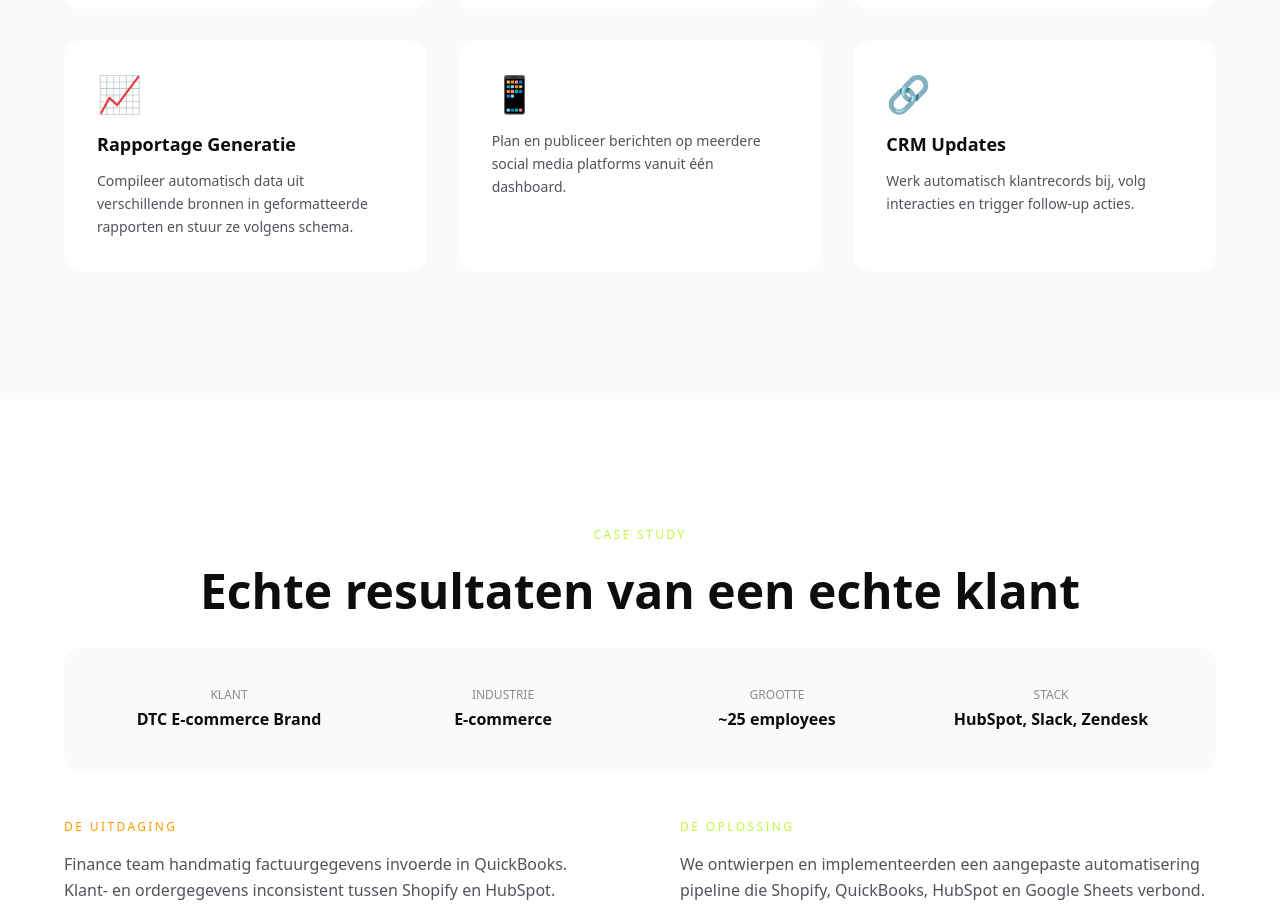
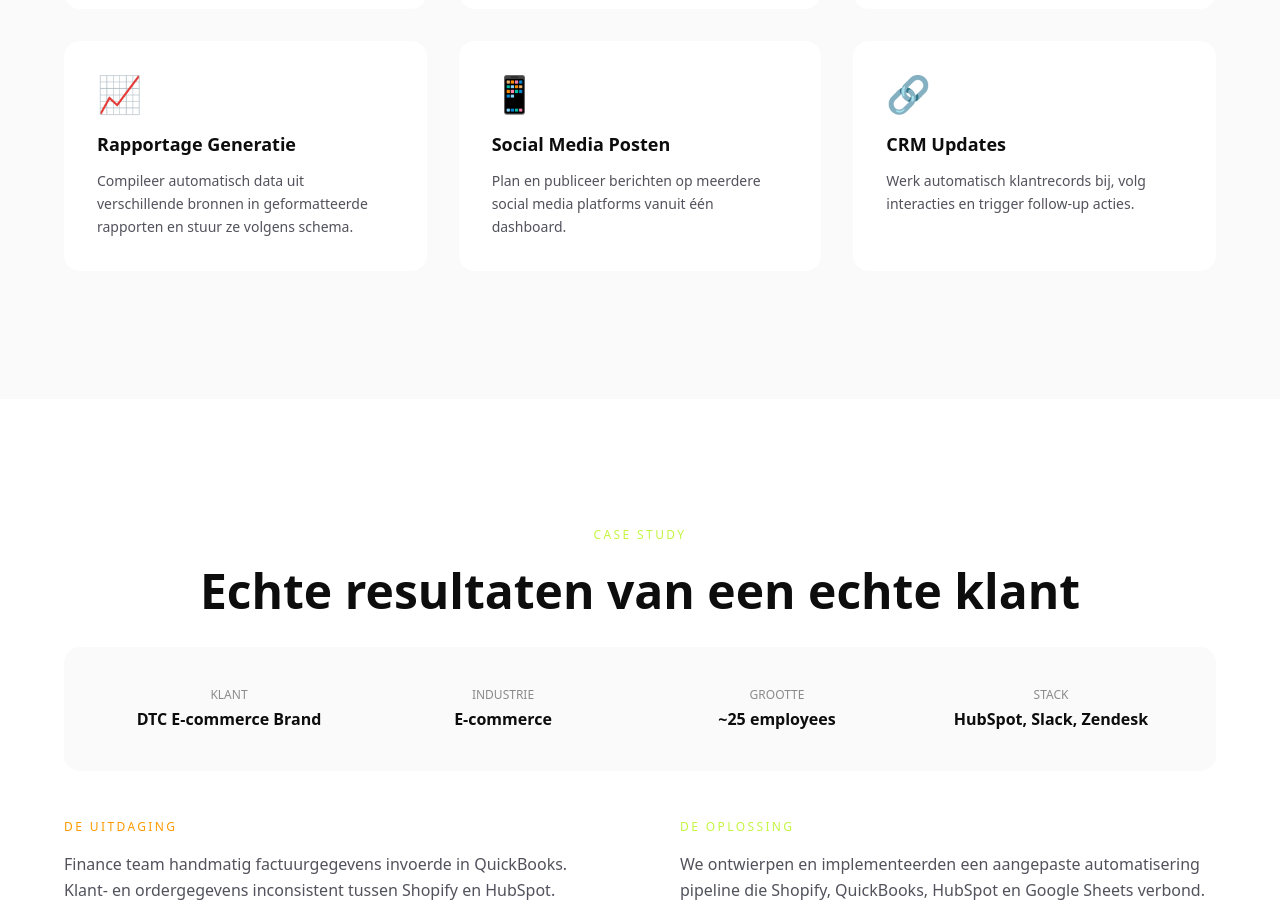
Before and after one commit to Jarno97/jsolutions, a Next.js app: page /automations in a window 1280 px wide. Shown: the part 2140-3048 px from the top of the page. Built offline with nearby package versions, Linux system fonts and the light colour scheme.

Commit message:
Fix typo: titlenl -> titleNl

```diff
--- a/src/app/automations/page.tsx
+++ b/src/app/automations/page.tsx
@@ -41,7 +41,7 @@ const automationsUseCases = [
   {
     icon: "📱",
     title: "Social Media Posting",
-    titlenl: "Social Media Posten",
+    titleNl: "Social Media Posten",
     description: "Schedule and publish posts across multiple social media platforms from a single dashboard.",
     descriptionNl: "Plan en publiceer berichten op meerdere social media platforms vanuit één dashboard.",
   },
```
